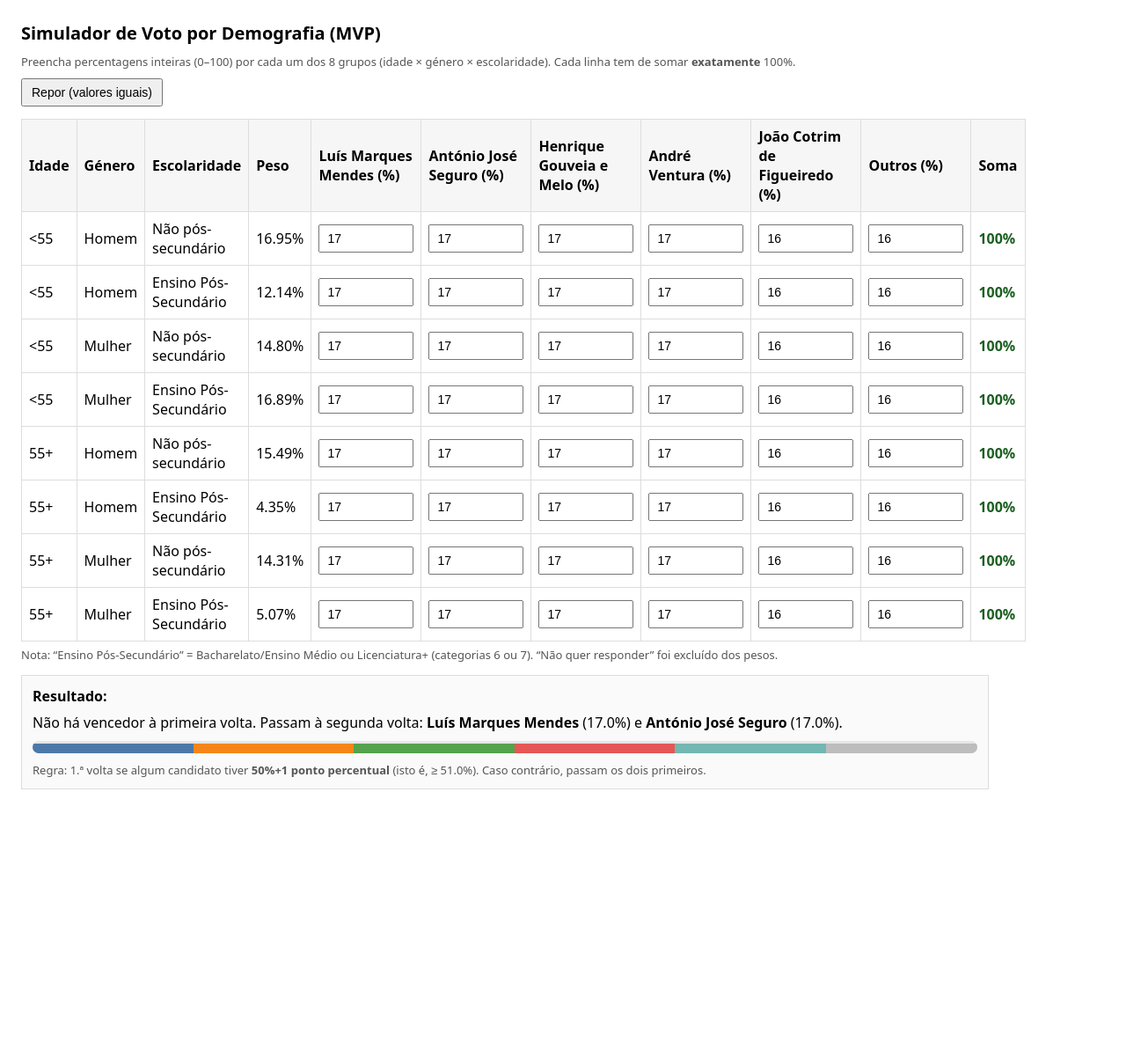
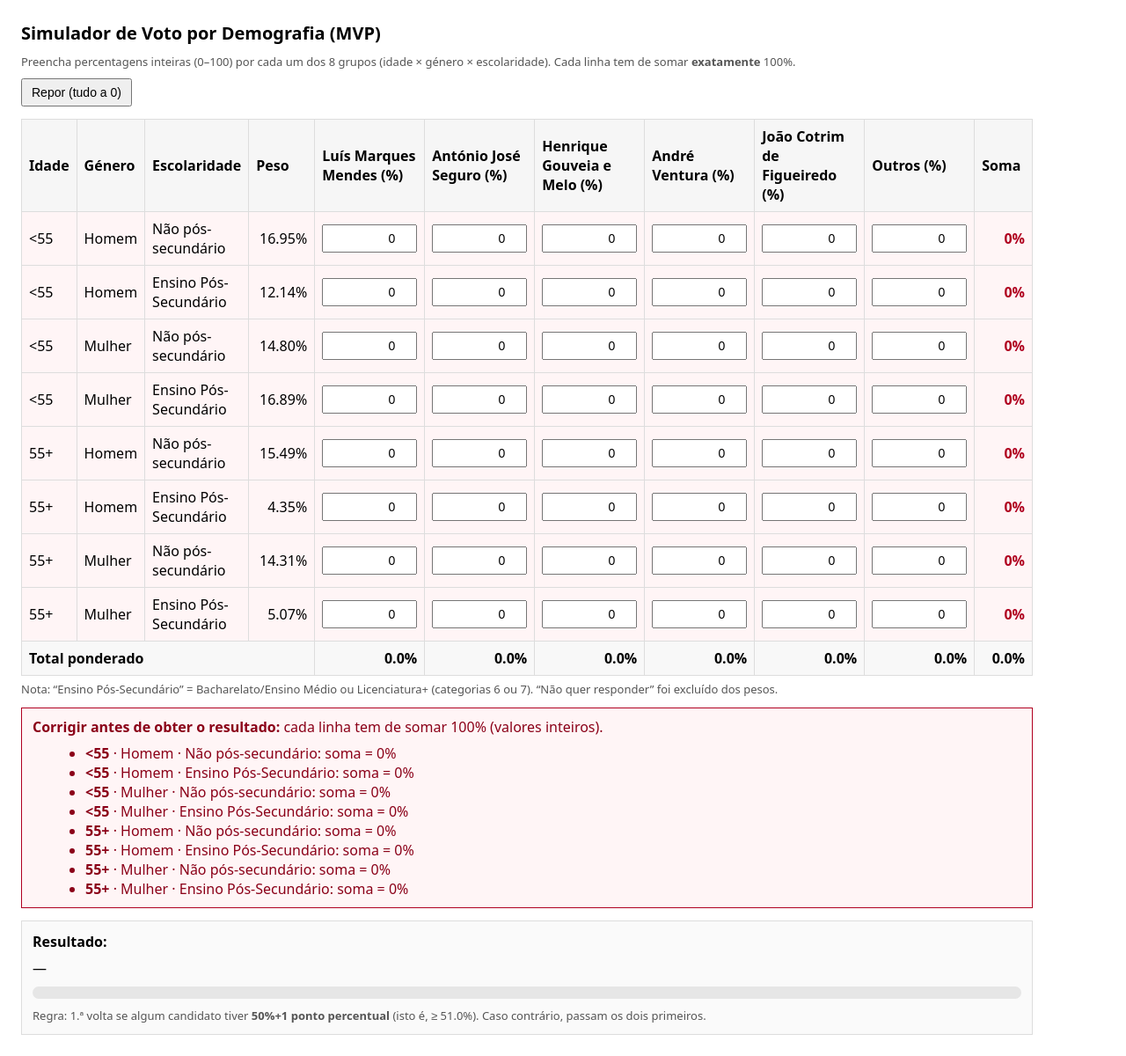
Before and after one commit to joaocancela/joaocancela.github.io, a Jekyll site: the page presidenciais/index.html, which Jekyll copies as it is, in a window 1280 px wide. Shown: the whole page at 88% size. Built offline with Jekyll 4.4.1, drawn with Linux system fonts in a browser that asks for light colours; before the commit the page ends 921 px from its top, so only the background shows below that; some of the changed lines change nothing that is shown.

Commit message:
Update index.html

```diff
--- a/presidenciais/index.html
+++ b/presidenciais/index.html
@@ -5,14 +5,14 @@
   <meta name="viewport" content="width=device-width, initial-scale=1" />
   <title>Simulador de Voto por Demografia (MVP)</title>
   <style>
-    body { font-family: system-ui, Arial, sans-serif; margin: 24px; max-width: 1100px; }
+    body { font-family: system-ui, Arial, sans-serif; margin: 24px; max-width: 1150px; }
     h1 { margin: 0 0 10px; font-size: 20px; }
     .small { color: #555; font-size: 13px; margin-top: 6px; }
     table { border-collapse: collapse; width: 100%; margin-top: 14px; }
     th, td { border: 1px solid #ddd; padding: 8px; vertical-align: middle; }
     th { background: #f6f6f6; text-align: left; }
-    td.num { width: 92px; white-space: nowrap; }
-    input { font-size: 14px; padding: 6px 8px; width: 88px; }
+    td.num { width: 98px; white-space: nowrap; text-align: right; }
+    input { font-size: 14px; padding: 6px 8px; width: 88px; text-align: right; }
     button { font-size: 14px; padding: 6px 10px; }
 
     .result { margin-top: 14px; padding: 12px; border: 1px solid #ddd; background: #fafafa; }
@@ -24,6 +24,10 @@
     .rowbad { background: #fff5f6; }
     .sumok { color: #1b5e20; font-weight: 600; }
     .sumbad { color: #b00020; font-weight: 700; }
+
+    .totalrow td { background: #f8f8f8; font-weight: 700; }
+    .totalrow td:first-child { text-align: left; }
+    .muted { color: #666; font-weight: 600; }
 
     /* segment colors */
     .c0 { background: #4c78a8; }
@@ -43,7 +47,7 @@
   </div>
 
   <div style="margin-top:10px;">
-    <button id="resetBtn" type="button">Repor (valores iguais)</button>
+    <button id="resetBtn" type="button">Repor (tudo a 0)</button>
   </div>
 
   <div id="app"></div>
@@ -87,7 +91,6 @@ function shuffle(arr) {
   }
   return a;
 }
-
 const CANDIDATES = [...shuffle(CANDIDATES_BASE), FIXED_LAST];
 
 /**
@@ -109,21 +112,17 @@ const CELLS = [
   { id:"55p_m_ps",  age:"55+", gender:"Mulher", edu:"Ensino Pós-Secundário",  w: 5.066599 },
 ];
 
-// Hard constraint: exact 100 (integers), so no tolerance.
+// Hard constraint: exact 100 (integers).
 const SUM_TOL = 0;
 
 // State: per cell, candidate shares in integer %
 let state = {}; // { [cellId]: { [candidateKey]: number } }
 
-function initStateEqual() {
+function initStateZeros() {
   state = {};
-  const base = Math.floor(100 / CANDIDATES.length); // 16
-  const rem = 100 - base * CANDIDATES.length;       // 4
   for (const cell of CELLS) {
     state[cell.id] = {};
-    CANDIDATES.forEach((c, idx) => {
-      state[cell.id][c.key] = base + (idx < rem ? 1 : 0);
-    });
+    for (const c of CANDIDATES) state[cell.id][c.key] = 0;
   }
 }
 
@@ -140,6 +139,13 @@ function el(tag, attrs={}, children=[]) {
 
 function fmtPct(x, d=2) { return `${x.toFixed(d)}%`; }
 
+function clampInt(v) {
+  if (Number.isNaN(v)) return 0;
+  v = Math.round(v);
+  v = Math.max(0, Math.min(100, v));
+  return v;
+}
+
 function rowSum(cellId) {
   let s = 0;
   for (const c of CANDIDATES) s += (state[cellId][c.key] ?? 0);
@@ -154,11 +160,57 @@ function allRowsValid() {
   return true;
 }
 
-function clampInt(v) {
-  if (Number.isNaN(v)) return 0;
-  v = Math.round(v);
-  v = Math.max(0, Math.min(100, v));
-  return v;
+/**
+ * Compute "running" weighted totals even if rows aren't valid:
+ * - For each row, treat missing remainder as 0 (no normalization)
+ * - This gives users immediate feedback about the implied totals *given what they've entered*
+ */
+function computeRunningTotals() {
+  const totals = {};
+  for (const c of CANDIDATES) totals[c.key] = 0;
+
+  for (const cell of CELLS) {
+    const w = cell.w / 100.0;
+    for (const cand of CANDIDATES) {
+      totals[cand.key] += w * ((state[cell.id][cand.key] ?? 0) / 100.0);
+    }
+  }
+  return totals; // proportions, but may sum < 1 if rows incomplete
+}
+
+/**
+ * Compute overall shares as proportions (sum to 1), only if all rows are valid.
+ */
+function computeOverallIfValid() {
+  if (!allRowsValid()) return null;
+
+  const overall = {};
+  for (const c of CANDIDATES) overall[c.key] = 0;
+
+  for (const cell of CELLS) {
+    const w = cell.w / 100.0;
+    for (const cand of CANDIDATES) {
+      overall[cand.key] += w * (state[cell.id][cand.key] / 100.0);
+    }
+  }
+  return overall;
+}
+
+function verdictFromOverall(overall) {
+  const ranked = CANDIDATES.map(c => ({
+    key: c.key,
+    label: c.label,
+    share: overall[c.key]
+  })).sort((a,b) => b.share - a.share);
+
+  const top = ranked[0];
+  const topPct = top.share * 100;
+
+  if (topPct >= 51.0) {
+    return `Candidato ganha à primeira volta: <strong>${top.label}</strong> (${topPct.toFixed(1)}%).`;
+  }
+  const second = ranked[1];
+  return `Não há vencedor à primeira volta. Passam à segunda volta: <strong>${top.label}</strong> (${topPct.toFixed(1)}%) e <strong>${second.label}</strong> (${(second.share*100).toFixed(1)}%).`;
 }
 
 function renderTable() {
@@ -200,8 +252,6 @@ function renderTable() {
         value: String(state[cell.id][cand.key] ?? 0)
       });
 
-      // On input, clamp to int but don't force-correct the visible value mid-typing too aggressively;
-      // we'll normalize the display on blur/change.
       input.addEventListener("input", () => {
         const v = clampInt(parseFloat(input.value));
         state[cell.id][cand.key] = v;
@@ -231,6 +281,17 @@ function renderTable() {
     tbody.appendChild(tr);
   });
 
+  // TOTAL row (running weighted totals, real-time)
+  const totalTr = el("tr", { class: "totalrow", id: "totalRow" });
+  totalTr.appendChild(el("td", { html: "Total ponderado", colspan: "4" }));
+
+  CANDIDATES.forEach((cand) => {
+    totalTr.appendChild(el("td", { class: "num", id: `tot_${cand.key}`, html: "<span class='muted'>0.0%</span>" }));
+  });
+
+  totalTr.appendChild(el("td", { class: "num", id: "tot_sum", html: "<span class='muted'>0.0%</span>" }));
+  tbody.appendChild(totalTr);
+
   table.appendChild(tbody);
   app.appendChild(table);
 
@@ -238,51 +299,6 @@ function renderTable() {
     class:"small",
     html: "Nota: “Ensino Pós-Secundário” = Bacharelato/Ensino Médio ou Licenciatura+ (categorias 6 ou 7). “Não quer responder” foi excluído dos pesos."
   }));
-}
-
-/**
- * Compute overall shares as proportions (sum to 1), only if valid.
- */
-function computeOverall() {
-  if (!allRowsValid()) return null;
-
-  const overall = {};
-  for (const c of CANDIDATES) overall[c.key] = 0;
-
-  for (const cell of CELLS) {
-    const w = cell.w / 100.0;
-    for (const cand of CANDIDATES) {
-      overall[cand.key] += w * (state[cell.id][cand.key] / 100.0);
-    }
-  }
-  return overall;
-}
-
-/**
- * Determine verdict:
- * - Winner in 1st round if >= 51.0% (50%+1 pp)
- * - Else top 2 go to 2nd round
- */
-function verdictFromOverall(overall) {
-  // Build ranked list
-  const ranked = CANDIDATES.map(c => ({
-    key: c.key,
-    label: c.label,
-    share: overall[c.key] // proportion
-  }))
-  .sort((a,b) => b.share - a.share);
-
-  const top = ranked[0];
-  const topPct = top.share * 100;
-
-  if (topPct >= 51.0) {
-    return `Candidato ganha à primeira volta: <strong>${top.label}</strong> (${topPct.toFixed(1)}%).`;
-  }
-
-  const second = ranked[1];
-
-  // Handle potential tie for 2nd in a simple, deterministic way: list the top 2 by sort order.
-  return `Não há vencedor à primeira volta. Passam à segunda volta: <strong>${top.label}</strong> (${topPct.toFixed(1)}%) e <strong>${second.label}</strong> (${(second.share*100).toFixed(1)}%).`;
 }
 
 function updateRowSumsAndHighlight() {
@@ -317,28 +333,45 @@ function updateRowSumsAndHighlight() {
   }
 }
 
-function renderBar(overall) {
-  const overallBar = document.getElementById("overallBar");
-  overallBar.innerHTML = "";
-  if (!overall) return;
+function renderTotalsRow(totals) {
+  let sum = 0;
+  CANDIDATES.forEach((cand) => {
+    const v = totals[cand.key] * 100;
+    sum += v;
+    const cell = document.getElementById(`tot_${cand.key}`);
+    if (cell) cell.innerHTML = `${v.toFixed(1)}%`;
+  });
+  const sEl = document.getElementById("tot_sum");
+  if (sEl) sEl.innerHTML = `${sum.toFixed(1)}%`;
+}
+
+function renderBar(overallOrRunning) {
+  const bar = document.getElementById("overallBar");
+  bar.innerHTML = "";
+  if (!overallOrRunning) return;
 
   CANDIDATES.forEach((c, idx) => {
-    const width = (overall[c.key] * 100);
-    const seg = el("span", { class: `seg c${idx}`, style: `width:${width.toFixed(4)}%` });
-    overallBar.appendChild(seg);
+    const width = (overallOrRunning[c.key] * 100);
+    const seg = el("span", { class: `seg c${idx}`, style: `width:${Math.max(0, width).toFixed(4)}%` });
+    bar.appendChild(seg);
   });
 }
 
-function update(forceRecalcText) {
-  // forceRecalcText param kept for cleanliness; not strictly necessary.
+function update() {
   updateRowSumsAndHighlight();
 
+  // Always update running totals row
+  const running = computeRunningTotals();
+  renderTotalsRow(running);
+
+  // Verdict only if valid
   const verdictEl = document.getElementById("verdict");
-  const overall = computeOverall();
+  const overall = computeOverallIfValid();
 
   if (!overall) {
     verdictEl.innerHTML = "—";
-    renderBar(null);
+    // show running bar as feedback (may sum < 100 if incomplete)
+    renderBar(running);
     return;
   }
 
@@ -347,15 +380,15 @@ function update(forceRecalcText) {
 }
 
 document.getElementById("resetBtn").addEventListener("click", () => {
-  initStateEqual();
+  initStateZeros();
   renderTable();
-  update(true);
+  update();
 });
 
 // boot
-initStateEqual();
+initStateZeros();
 renderTable();
-update(true);
+update();
 </script>
 </body>
 </html>
```
